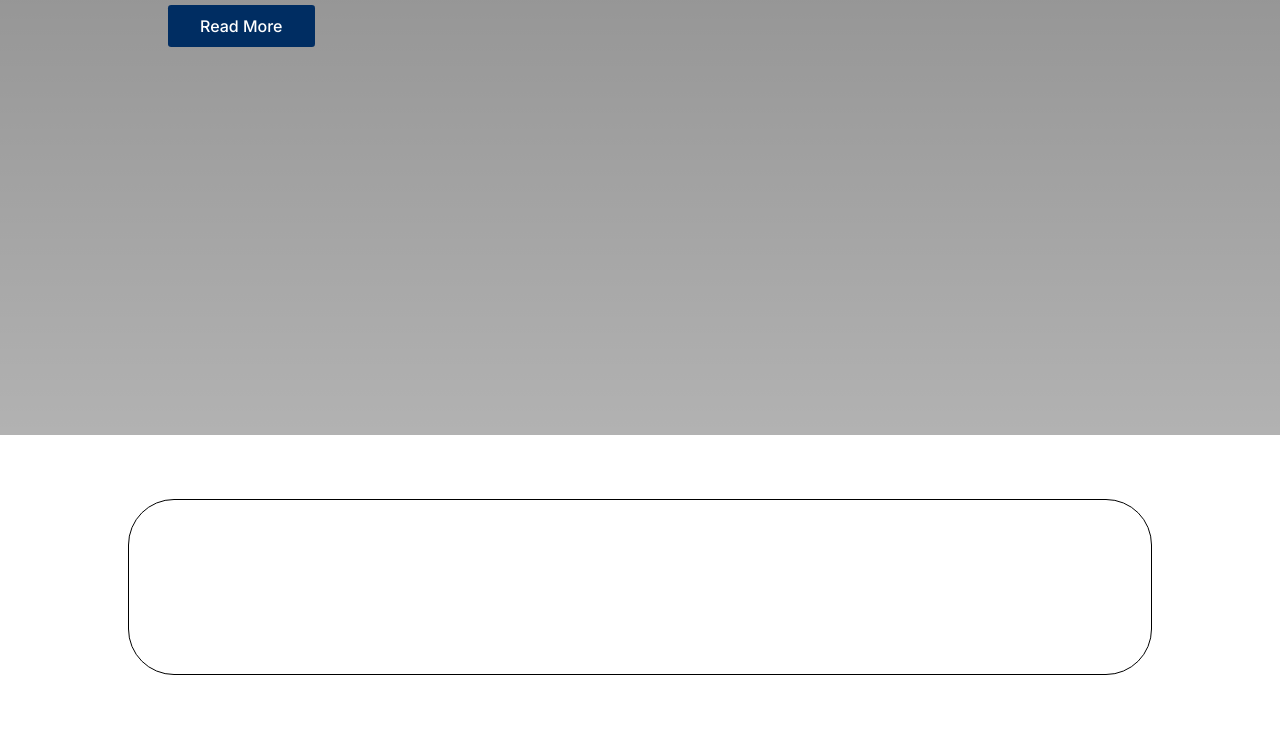
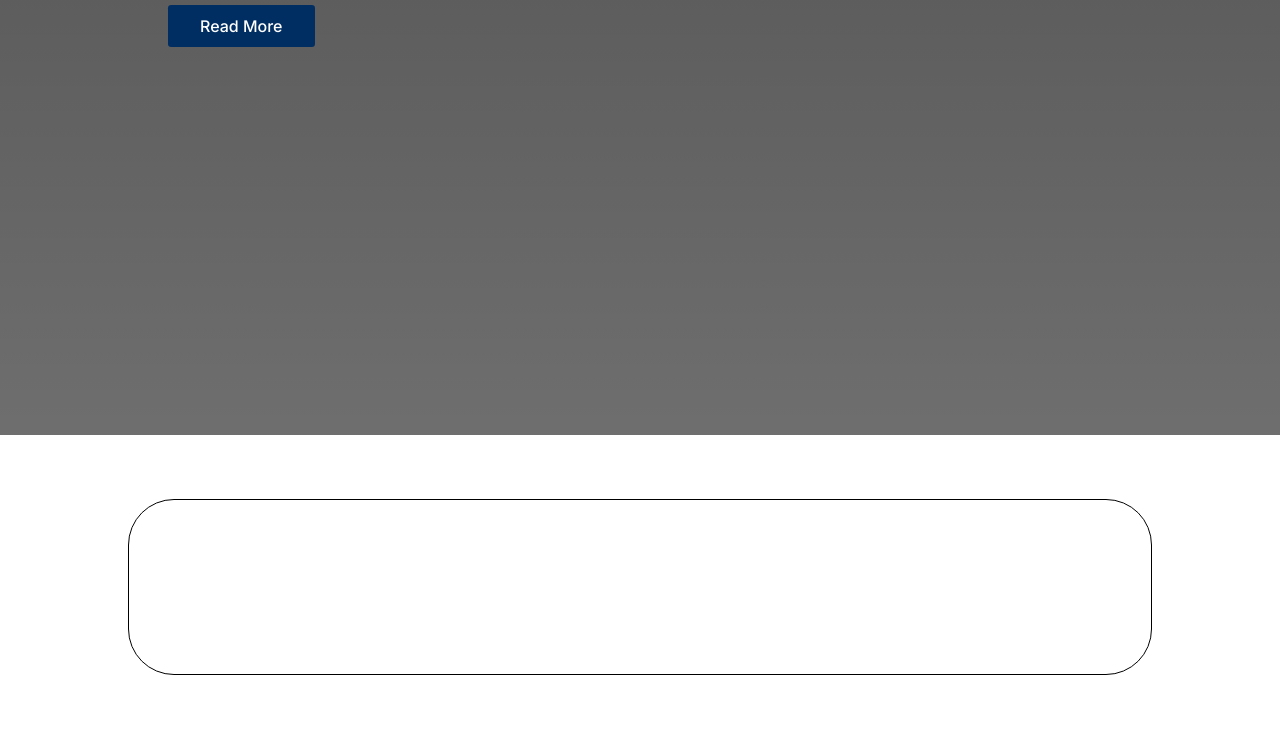
Before and after one commit to 4ephyr/cricporter, a plain HTML site: page index.html in a window 1280 px wide. Shown: the part 480-1232 px from the top of the page. Drawn offline with nearby package versions, Linux system fonts and the light colour scheme; the site is published under a folder, as on GitHub Pages, so addresses that start at the root find nothing.

Commit message:
An error was cleared

```diff
--- a/styles/main.css
+++ b/styles/main.css
@@ -53,7 +53,7 @@
         /* Spotlight styles */
 
 .spotlight-section{
-    background:linear-gradient(0deg, rgba(0, 0, 0, 0.3), rgba(0, 0, 0, 0.5)),url(/images/background.png);
+    background:linear-gradient(0deg, rgba(0, 0, 0, 0.3), rgba(0, 0, 0, 0.5)),url(../images/background.png);
     height: 100vh;
     background-size: cover;
 }
```
